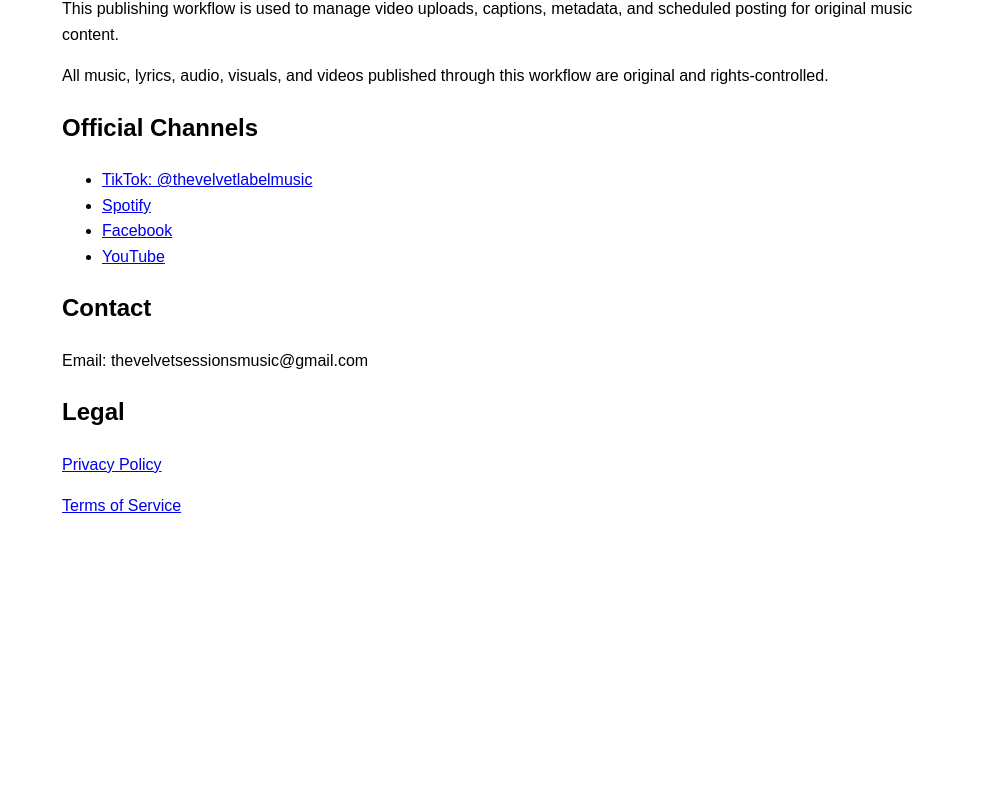
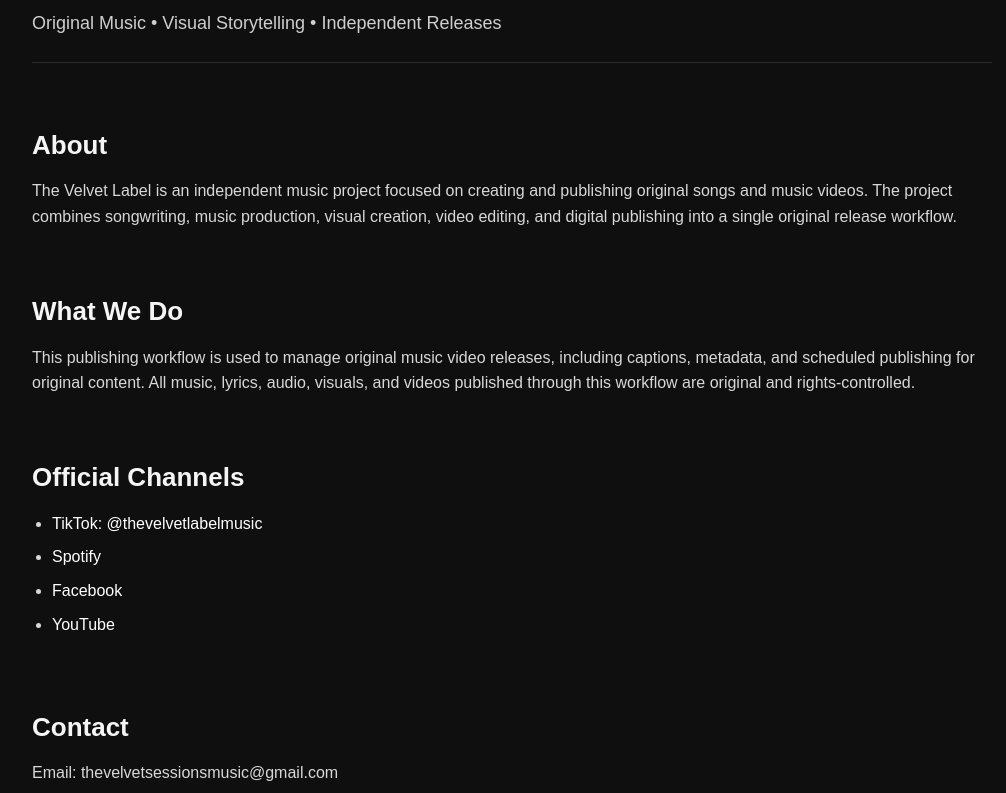
Before and after one commit to dobleyedai/TheVelvetLabel, a plain HTML site: page index.html in a window 1280 px wide. Shown: the part 158-951 px from the top of the page, without its empty margins (128-1134 px from the left). Before the commit the page ends 800 px from the top, so only its background shows below. Drawn offline with Linux system fonts and the light colour scheme.

Commit message:
Update index.html

```diff
--- a/index.html
+++ b/index.html
@@ -5,34 +5,73 @@
   <meta name="viewport" content="width=device-width, initial-scale=1.0" />
   <title>The Velvet Label</title>
 </head>
-<body style="font-family: Arial, sans-serif; max-width: 900px; margin: 40px auto; line-height: 1.6; padding: 0 20px;">
-  <h1>The Velvet Label</h1>
+<body style="margin:0; font-family: Arial, sans-serif; background:#0f0f0f; color:#f5f5f5; line-height:1.6;">
+  <div style="max-width: 960px; margin: 0 auto; padding: 48px 24px;">
 
-  <p>
-    The Velvet Label is an original music project focused on creating and publishing original songs and music videos.
-  </p>
+    <header style="padding: 40px 0 24px 0; border-bottom: 1px solid #2a2a2a;">
+      <h1 style="margin:0; font-size: 42px; letter-spacing: 1px;">The Velvet Label</h1>
+      <p style="margin:12px 0 0 0; font-size:18px; color:#cfcfcf;">
+        Original Music • Visual Storytelling • Independent Releases
+      </p>
+    </header>
 
-  <p>
-    This publishing workflow is used to manage video uploads, captions, metadata, and scheduled posting for original music content.
-  </p>
+    <section style="padding: 40px 0 20px 0;">
+      <h2 style="font-size: 26px; margin-bottom: 12px;">About</h2>
+      <p style="margin:0; color:#d8d8d8;">
+        The Velvet Label is an independent music project focused on creating and publishing original songs and music videos.
+        The project combines songwriting, music production, visual creation, video editing, and digital publishing into a single original release workflow.
+      </p>
+    </section>
 
-  <p>
-    All music, lyrics, audio, visuals, and videos published through this workflow are original and rights-controlled.
-  </p>
+    <section style="padding: 20px 0;">
+      <h2 style="font-size: 26px; margin-bottom: 12px;">What We Do</h2>
+      <p style="margin:0; color:#d8d8d8;">
+        This publishing workflow is used to manage original music video releases, including captions, metadata, and scheduled publishing for original content.
+        All music, lyrics, audio, visuals, and videos published through this workflow are original and rights-controlled.
+      </p>
+    </section>
 
-  <h2>Official Channels</h2>
-  <ul>
-    <li><a href="https://www.tiktok.com/@thevelvetlabelmusic" target="_blank">TikTok: @thevelvetlabelmusic</a></li>
-    <li><a href="https://open.spotify.com/artist/0r1sLfA4bupEshEvHoVZQy?si=no8C0McqTDi-ZMwefBwQTQ" target="_blank">Spotify</a></li>
-    <li><a href="https://www.facebook.com/share/18LbhGRLen/?mibextid=wwXIfr" target="_blank">Facebook</a></li>
-    <li><a href="https://youtube.com/@thevelvetlabel?si=lpSvtTZwgiucFZhU" target="_blank">YouTube</a></li>
-  </ul>
+    <section style="padding: 20px 0;">
+      <h2 style="font-size: 26px; margin-bottom: 12px;">Official Channels</h2>
+      <ul style="padding-left: 20px; margin:0; color:#d8d8d8;">
+        <li style="margin-bottom: 8px;">
+          <a href="https://www.tiktok.com/@thevelvetlabelmusic" target="_blank" style="color:#ffffff; text-decoration:none;">
+            TikTok: @thevelvetlabelmusic
+          </a>
+        </li>
+        <li style="margin-bottom: 8px;">
+          <a href="https://open.spotify.com/artist/0r1sLfA4bupEshEvHoVZQy?si=no8C0McqTDi-ZMwefBwQTQ" target="_blank" style="color:#ffffff; text-decoration:none;">
+            Spotify
+          </a>
+        </li>
+        <li style="margin-bottom: 8px;">
+          <a href="https://www.facebook.com/share/18LbhGRLen/?mibextid=wwXIfr" target="_blank" style="color:#ffffff; text-decoration:none;">
+            Facebook
+          </a>
+        </li>
+        <li style="margin-bottom: 8px;">
+          <a href="https://youtube.com/@thevelvetlabel?si=lpSvtTZwgiucFZhU" target="_blank" style="color:#ffffff; text-decoration:none;">
+            YouTube
+          </a>
+        </li>
+      </ul>
+    </section>
 
-  <h2>Contact</h2>
-  <p>Email: thevelvetsessionsmusic@gmail.com</p>
+    <section style="padding: 20px 0 40px 0;">
+      <h2 style="font-size: 26px; margin-bottom: 12px;">Contact</h2>
+      <p style="margin:0; color:#d8d8d8;">
+        Email: thevelvetsessionsmusic@gmail.com
+      </p>
+    </section>
 
-  <h2>Legal</h2>
-  <p><a href="privacy.html">Privacy Policy</a></p>
-  <p><a href="terms.html">Terms of Service</a></p>
+    <footer style="padding-top: 24px; border-top: 1px solid #2a2a2a; color:#bdbdbd;">
+      <p style="margin:0 0 10px 0;">Legal</p>
+      <p style="margin:0;">
+        <a href="privacy.html" style="color:#ffffff; text-decoration:none; margin-right:16px;">Privacy Policy</a>
+        <a href="terms.html" style="color:#ffffff; text-decoration:none;">Terms of Service</a>
+      </p>
+    </footer>
+
+  </div>
 </body>
 </html>
```
